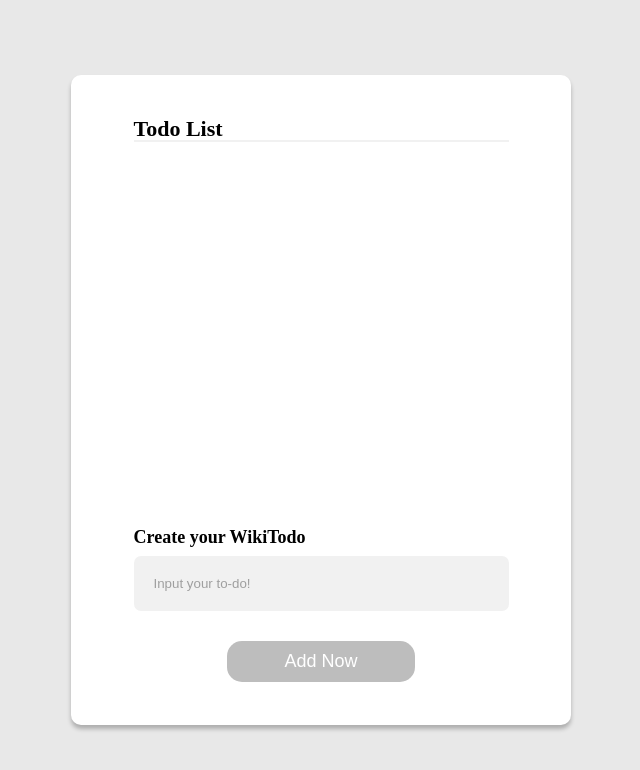
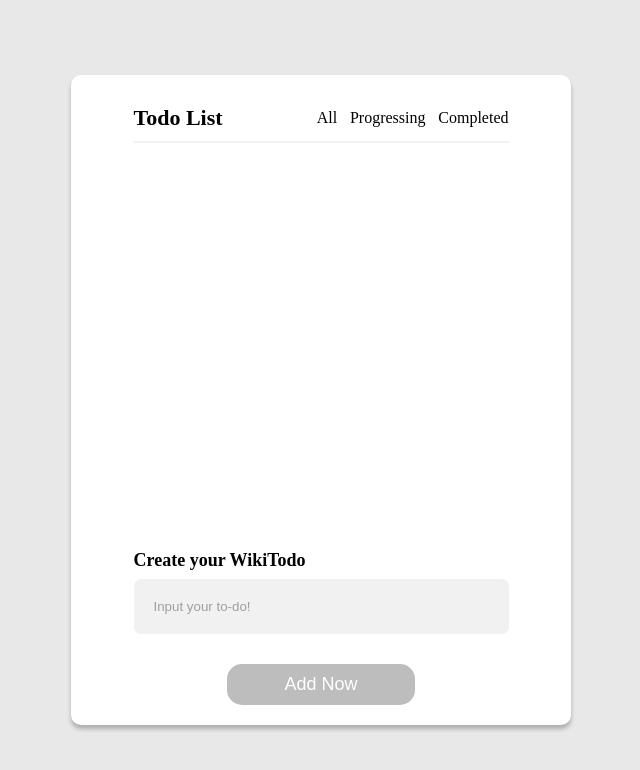
Before and after one commit to kngsujng/WikiTodo, a React (Create React App) app: page / in a window 1280 px wide. Shown: the top 770 px of the page, without its empty margins (319-959 px from the left). Built offline with nearby package versions, Linux system fonts and the light colour scheme.

Commit message:
Feat: 전체, 진행중, 완료 todo 아이템 필터링 기능

```diff
--- a/package.json
+++ b/package.json
@@ -9,6 +9,7 @@
     "react": "^18.2.0",
     "react-dom": "^18.2.0",
     "react-icons": "^4.11.0",
+    "react-router-dom": "^6.16.0",
     "react-scripts": "5.0.1",
     "styled-components": "^6.0.8",
     "styled-reset": "^4.5.1",
--- a/src/App.jsx
+++ b/src/App.jsx
@@ -1,4 +1,5 @@
 import Main from './Pages/Main/Main';
+import Router from './Router';
 import GlobalStyle from './Style/GlobalStyle';
 import { useState } from 'react';
 
@@ -6,7 +7,7 @@ function App() {
 	return (
 		<>
 			<GlobalStyle />
-			<Main />
+			<Router />
 		</>
 	);
 }
--- a/src/Components/AddTodo/AddTodo.jsx
+++ b/src/Components/AddTodo/AddTodo.jsx
@@ -7,6 +7,7 @@ export default function AddTodo({
 	todoList,
 	setTodoList,
 }) {
+	const [disabled, setDisabled] = useState(false);
 	useEffect(() => {
 		if (newTodo !== '') {
 			setDisabled(false);
@@ -14,15 +15,17 @@ export default function AddTodo({
 			setDisabled(true);
 		}
 	}, [newTodo]);
-	const [disabled, setDisabled] = useState(false);
 
 	function handleAddBtn(e) {
+		const currentDate = new Date();
+		const id = currentDate.getTime().toString();
 		e.preventDefault();
 		if (newTodo !== '') {
 			setDisabled(false);
 			setTodoList((prev) => [
 				...prev,
 				{
+					id: id,
 					content: newTodo,
 					completed: false,
 				},
--- /dev/null
+++ b/src/Components/Todo/Todo.jsx
@@ -0,0 +1,31 @@
+import React from 'react';
+import TodoList from '../TodoList/TodoList';
+
+export default function Todo({ status, todoList, setTodoList }) {
+	const inPrograssList = todoList.filter((v) => !v.completed);
+	const completedList = todoList.filter((v) => v.completed);
+	if (status === 'all') {
+		return (
+			<TodoList
+				todoList={todoList}
+				setTodoList={setTodoList}
+			/>
+		);
+	}
+	if (status === 'progressing') {
+		return (
+			<TodoList
+				todoList={inPrograssList}
+				setTodoList={setTodoList}
+			/>
+		);
+	}
+	if (status === 'completed') {
+		return (
+			<TodoList
+				todoList={completedList}
+				setTodoList={setTodoList}
+			/>
+		);
+	}
+}
--- a/src/Components/TodoList/TodoList.jsx
+++ b/src/Components/TodoList/TodoList.jsx
@@ -7,10 +7,9 @@ export default function TodoList({ todoList, setTodoList }) {
 	return (
 		<>
 			<S.Wrapper>
-				<h1>Todo List</h1>
-				<ul>
+				<ul className="todoList_all">
 					{todoList.map((v, i) => (
-						<li key={v.content.toString()}>
+						<li key={v.id}>
 							<div className="todoItemWrap">
 								<input
 									type="checkbox"
--- a/src/Components/TodoList/TodoList.style.jsx
+++ b/src/Components/TodoList/TodoList.style.jsx
@@ -6,10 +6,6 @@ export const Wrapper = styled.section`
 	height: 60%;
 	display: flex;
 	flex-direction: column;
-	h1 {
-		font-weight: 600;
-		font-size: 22px;
-	}
 	ul {
 		border-top: 2px solid #f1f1f1;
 		overflow: auto;
--- a/src/Pages/Main/Main.jsx
+++ b/src/Pages/Main/Main.jsx
@@ -1,11 +1,13 @@
-import React, { useState } from 'react';
+import React, { useEffect, useState } from 'react';
 import TodoList from '../../Components/TodoList/TodoList';
 import AddTodo from '../../Components/AddTodo/AddTodo';
 import * as S from './Main.style';
+import Todo from '../../Components/Todo/Todo';
 
 export default function Main() {
-	let [todoList, setTodoList] = useState([]);
-	let [newTodo, setNewTodo] = useState('');
+	const [todoList, setTodoList] = useState([]);
+	const [status, setStatus] = useState('all');
+	const [newTodo, setNewTodo] = useState('');
 	return (
 		<>
 			<S.Wrapper>
@@ -16,9 +18,18 @@ export default function Main() {
 						which helps you manage time.
 					</p>
 				</header> */}
-				<TodoList
+				<S.NavWrapper>
+					<h1>Todo List</h1>
+					<ul>
+						<li onClick={() => setStatus('all')}>All</li>
+						<li onClick={() => setStatus('progressing')}>Progressing</li>
+						<li onClick={() => setStatus('completed')}>Completed</li>
+					</ul>
+				</S.NavWrapper>
+				<Todo
 					todoList={todoList}
 					setTodoList={setTodoList}
+					status={status}
 				/>
 				<AddTodo
 					todoList={todoList}
--- a/src/Pages/Main/Main.style.jsx
+++ b/src/Pages/Main/Main.style.jsx
@@ -15,3 +15,30 @@ export const Wrapper = styled.section`
 	border-radius: 10px;
 	box-shadow: 0px 4px 4px 0px #00000040;
 `;
+
+export const NavWrapper = styled.section`
+	width: 75%;
+	height: 4%;
+	margin: 10px 0;
+	display: flex;
+	justify-content: space-between;
+	align-items: center;
+	h1 {
+		font-weight: 600;
+		font-size: 22px;
+	}
+	ul {
+		display: flex;
+		justify-content: flex-end;
+	}
+	li {
+		&:nth-child(2) {
+			margin: 0 0.8rem;
+		}
+		&:hover {
+			border-bottom: 2px solid #00a2e5;
+			color: #00a2e5;
+			cursor: pointer;
+		}
+	}
+`;
--- /dev/null
+++ b/src/Router.jsx
@@ -0,0 +1,20 @@
+import React from 'react';
+import { BrowserRouter, Route, Routes } from 'react-router-dom';
+import TodoList from './Components/TodoList/TodoList';
+import Main from './Pages/Main/Main';
+
+export default function Router() {
+	return (
+		<>
+			<BrowserRouter>
+				<Routes>
+					<Route
+						exact
+						path="/"
+						element={<Main />}
+					/>
+				</Routes>
+			</BrowserRouter>
+		</>
+	);
+}
```
Also changed, not shown: src/Components/Todo/Todo.style.jsx (added), 1 other file (tests, documents, lock files or other folders).
